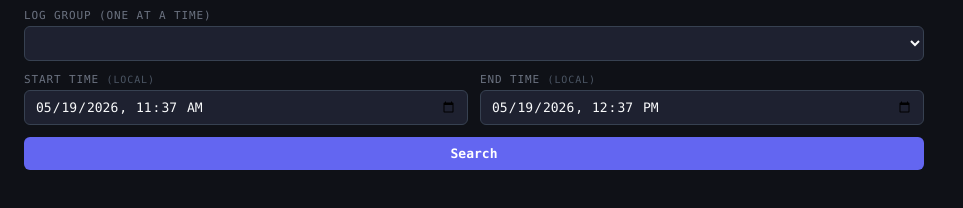
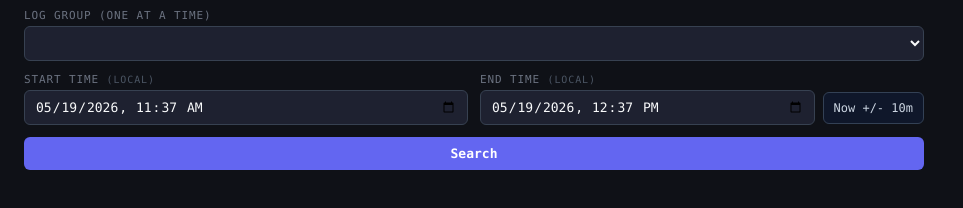
Before and after one commit to AngelVlc/cloudwatch-logs-viewer, a website: page client/index.html in a window 1280 px wide. Shown: the part 118-326 px from the top of the page, without its empty margins (0-963 px from the left). Drawn offline with Linux system fonts and the light colour scheme; no server answers.

Commit message:
add now button

```diff
--- a/client/index.html
+++ b/client/index.html
@@ -61,6 +61,31 @@
     }
     input:focus, select:focus { border-color: #6366f1; }
     select option { background: #1e2130; }
+
+    .input-with-btn {
+      display: flex;
+      gap: 8px;
+      align-items: center;
+    }
+    .input-with-btn input {
+      flex: 1;
+    }
+    #quick-now-range {
+      background: #0f172a;
+      color: #cbd5e1;
+      border: 1px solid #334155;
+      border-radius: 6px;
+      padding: 8px 10px;
+      font-family: inherit;
+      font-size: 12px;
+      cursor: pointer;
+      white-space: nowrap;
+      transition: background 0.15s, border-color 0.15s;
+    }
+    #quick-now-range:hover {
+      background: #1e293b;
+      border-color: #475569;
+    }
 
     button[type="submit"] {
       grid-column: 1 / -1;
@@ -190,7 +215,10 @@
     </div>
     <div class="field">
       <label for="endTime">End Time <span style="color:#4b5563;font-size:10px;">(Local)</span></label>
-      <input id="endTime" type="datetime-local" required />
+      <div class="input-with-btn">
+        <input id="endTime" type="datetime-local" required />
+        <button type="button" id="quick-now-range">Now +/- 10m</button>
+      </div>
     </div>
     <button type="submit" id="submit-btn">Search</button>
   </form>
@@ -243,6 +271,15 @@
       const oneHourAgo = new Date(now.getTime() - 60 * 60 * 1000);
       document.getElementById('startTime').value = toLocalDatetimeLocal(oneHourAgo);
       document.getElementById('endTime').value = toLocalDatetimeLocal(now);
+    }
+
+    // Quick range helper: start = now - 10m, end = now + 10m
+    function setNowPlusMinusTenMinutes() {
+      const now = new Date();
+      const start = new Date(now.getTime() - 10 * 60 * 1000);
+      const end = new Date(now.getTime() + 10 * 60 * 1000);
+      document.getElementById('startTime').value = toLocalDatetimeLocal(start);
+      document.getElementById('endTime').value = toLocalDatetimeLocal(end);
     }
 
     // Format a Date as YYYY-MM-DDTHH:MM in local time
@@ -299,6 +336,7 @@
     // ── Filters ───────────────────────────────────────────────────────────
     document.getElementById('toggle-debug').addEventListener('change', renderLogs);
     document.getElementById('toggle-report').addEventListener('change', renderLogs);
+    document.getElementById('quick-now-range').addEventListener('click', setNowPlusMinusTenMinutes);
 
     function renderLogs() {
       const showDebug  = document.getElementById('toggle-debug').checked;
```
Also changed, not shown: 1 other file.
